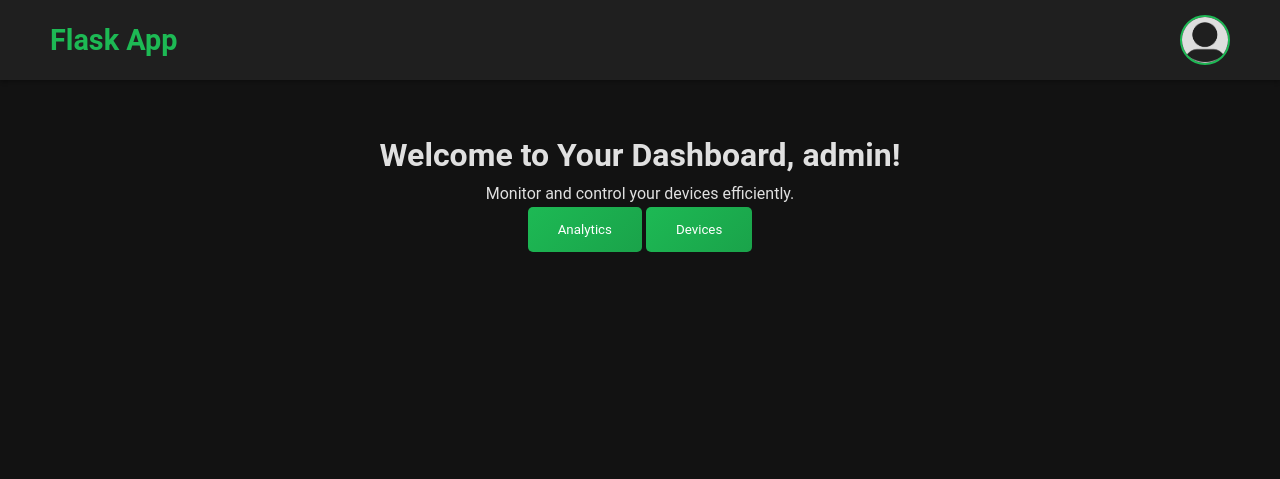
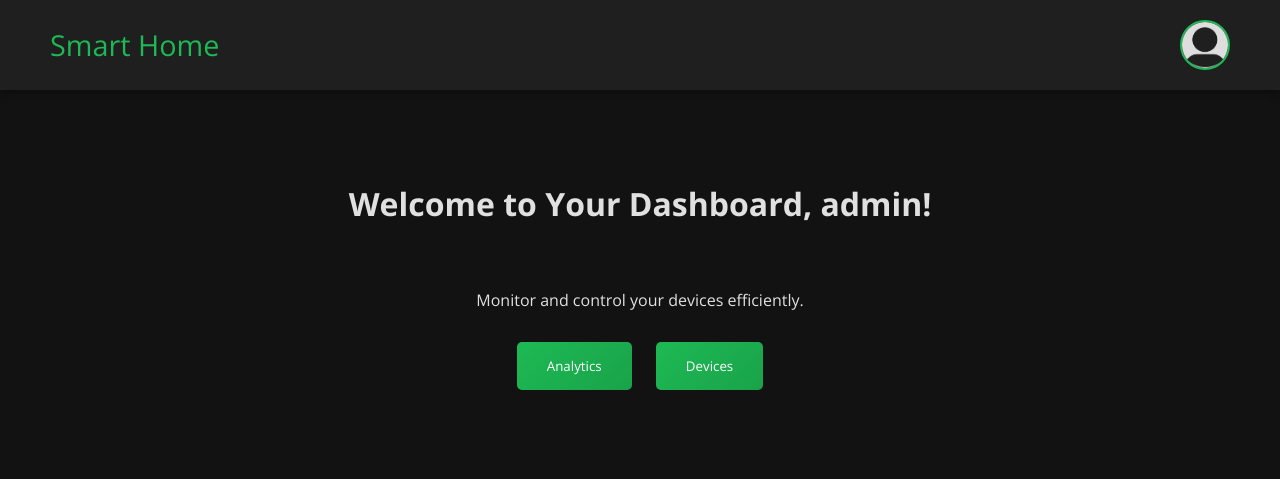
Before and after one commit to arnav0418/flask-iot-dashboard, a Flask app: page /dashboard in a window 1280 px wide. Shown: the top 479 px of the page. Run offline with Flask 3, Linux system fonts and the light colour scheme; a user stored in the database is signed in; data comes from the database, SQL or seed files in the repository; data that the repository does not hold is empty; some libraries are stand-ins or nearby versions.

Commit message:
updated css

```diff
--- a/project/static/css/dashboard.css
+++ b/project/static/css/dashboard.css
@@ -1,9 +1,11 @@
+@import url('https://fonts.googleapis.com/css2?family=Open+Sans:wght@300;400;600;700;800&display=swap');
+
 /* General Reset */
 * {
   margin: 0;
   padding: 0;
   box-sizing: border-box;
-  font-family: "Roboto", sans-serif;
+  font-family: "Open Sans", sans-serif;
 }
 
 /* Define CSS Variables */
@@ -34,6 +36,7 @@ body {
   margin: auto;
   padding: 50px 0;
   text-align: center;
+  line-height: 4;
 }
 
 /* Navigation Bar */
@@ -41,16 +44,18 @@ nav {
   display: flex;
   justify-content: space-between;
   align-items: center;
-  padding: 15px 50px;
+  padding: 20px 50px;
   background-color: var(--secondary-background-color);
-  box-shadow: 0 2px 4px rgba(0, 0, 0, 0.3);
+  box-shadow: 0 4px 8px rgba(0, 0, 0, 0.3);
+  transition: background-color 0.3s ease;
+
 }
 
 .nav-left .logo {
   font-size: 1.8rem;
-  color: var(--accent-color);
+  color: #1db954;
   text-decoration: none;
-  font-weight: bold;
+  font-weight: 400;
 }
 
 .nav-right {
@@ -161,6 +166,7 @@ nav {
 
 .toggle-button {
   padding: 15px 30px;
+  margin: 10px;
   background: var(--button-gradient);
   color: white;
   border: none;
--- a/project/templates/dashboard.html
+++ b/project/templates/dashboard.html
@@ -14,7 +14,7 @@
     <!-- Navigation -->
     <nav>
       <div class="nav-left">
-        <a href="{{ url_for('index') }}" class="logo">Flask App</a>
+        <a href="{{ url_for('index') }}" class="logo">Smart Home</a>
       </div>
 
       <div class="nav-right">
--- a/project/templates/settings.html
+++ b/project/templates/settings.html
@@ -11,7 +11,7 @@
 <body>
     <nav>
         <div class="nav-left">
-            <a href="{{ url_for('index') }}" class="logo">Flask App</a>
+            <a href="{{ url_for('index') }}" class="logo">Smart Home</a>
         </div>
         <div class="nav-right">
             {% if 'username' in session %}
```
Also changed, not shown: project/static/css/settings.css (+8 -5 lines).
